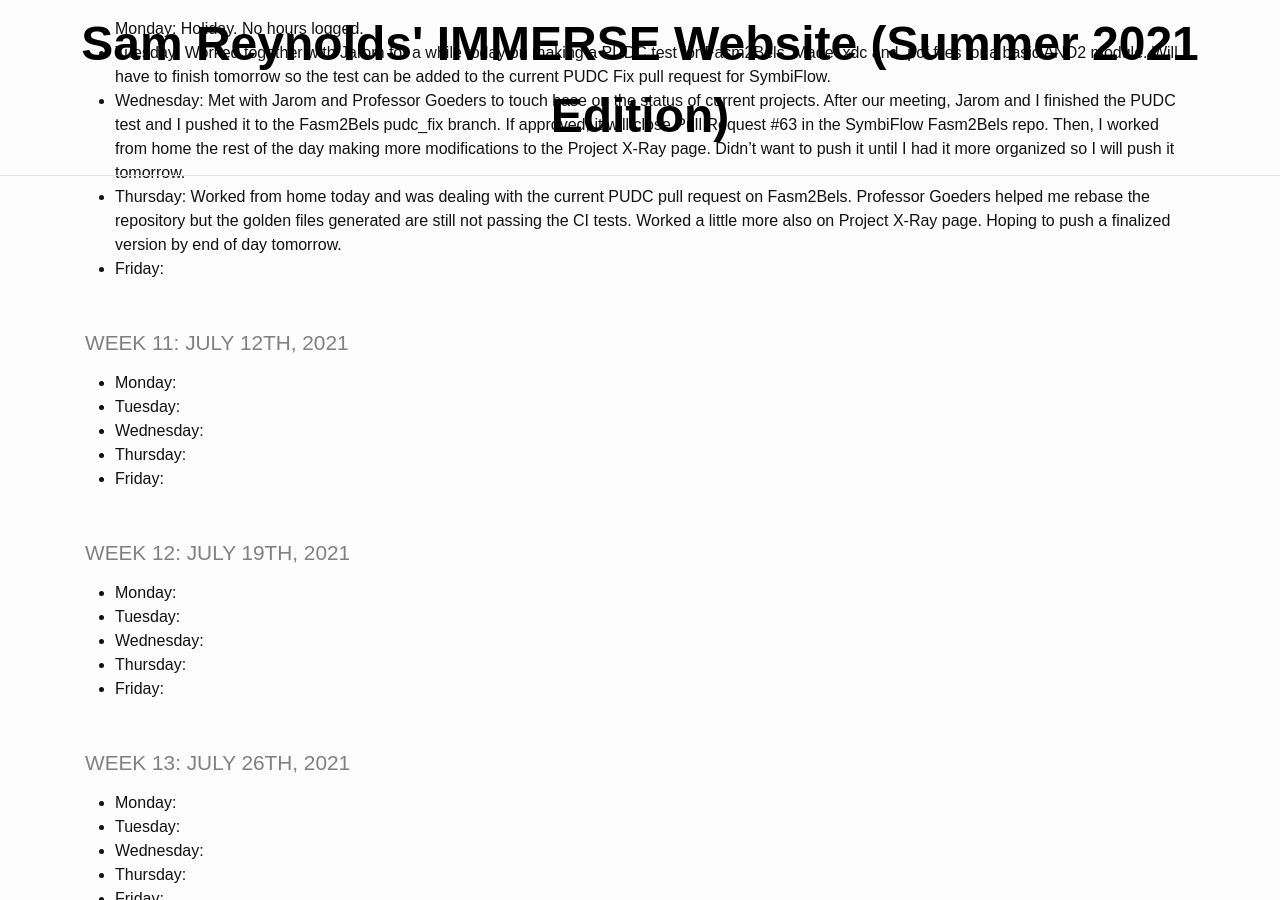
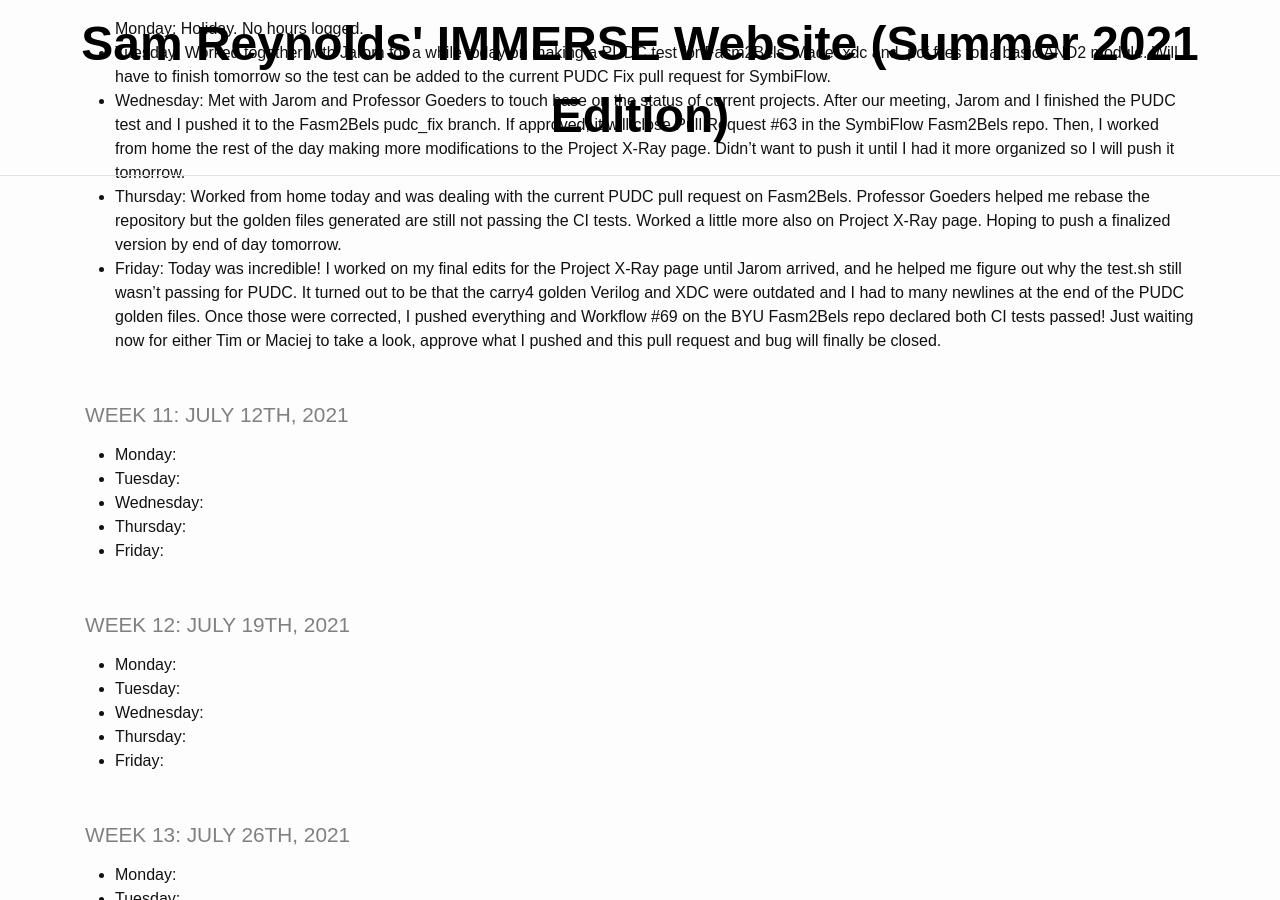
Before and after one commit to TheDHCreator/thedhcreator.github.io, a Jekyll site: the page built from _pages/log.md, in a window 1280 px wide and 900 px high, scrolled down 3460 px. Built offline with Jekyll 4.4.1, drawn with Linux system fonts in a browser that asks for light colours.

Commit message:
First commit of Friday. PUDC push is finally finished and CI tests are passing! Woohoogit add _pages/log.md git add _pages/log.md

```diff
--- a/_pages/log.md
+++ b/_pages/log.md
@@ -96,7 +96,7 @@ title: IMMERSE Log
 * **Tuesday**: Worked together with Jarom for a while today on making a PUDC test for Fasm2Bels. Made .xdc and .pcf files for a basic AND2 module. Will have to finish tomorrow so the test can be added to the current PUDC Fix pull request for SymbiFlow.
 * **Wednesday**: Met with Jarom and Professor Goeders to touch base on the status of current projects. After our meeting, Jarom and I finished the PUDC test and I pushed it to the Fasm2Bels pudc_fix branch. If approved, it will close Pull Request #63 in the SymbiFlow Fasm2Bels repo. Then, I worked from home the rest of the day making more modifications to the Project X-Ray page. Didn't want to push it until I had it more organized so I will push it tomorrow.
 * **Thursday**: Worked from home today and was dealing with the current PUDC pull request on Fasm2Bels. Professor Goeders helped me rebase the repository but the golden files generated are still not passing the CI tests. Worked a little more also on Project X-Ray page. Hoping to push a finalized version by end of day tomorrow.
-* **Friday**:
+* **Friday**: Today was incredible! I worked on my final edits for the Project X-Ray page until Jarom arrived, and he helped me figure out why the test.sh still wasn't passing for PUDC. It turned out to be that the carry4 golden Verilog and XDC were outdated and I had to many newlines at the end of the PUDC golden files. Once those were corrected, I pushed everything and Workflow #69 on the BYU Fasm2Bels repo declared both CI tests passed! Just waiting now for either Tim or Maciej to take a look, approve what I pushed and this pull request and bug will finally be closed.
 
 ### Week 11: July 12th, 2021
 
```
